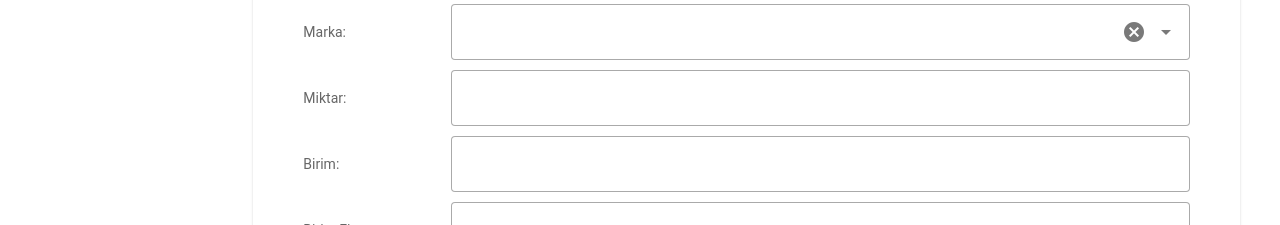
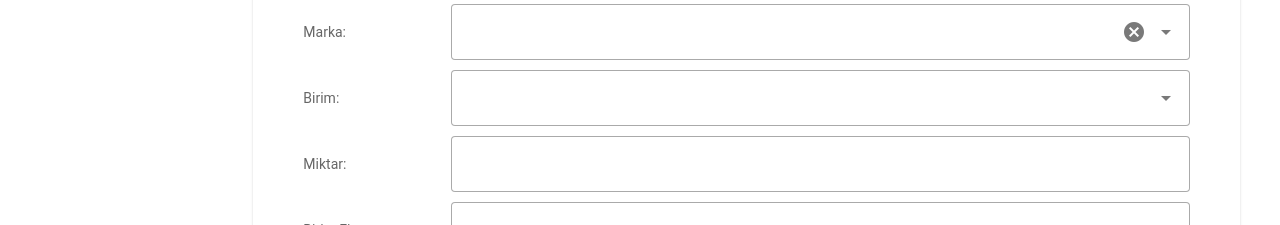
Before and after one commit to nurcancurebal/depom-frontend, a Vue app: page /stokgiris in a window 1280 px wide. Shown: the part 546-771 px from the top of the page. Built offline with nearby package versions, Linux system fonts and the light colour scheme.

Commit message:
stok giriş

```diff
--- a/src/views/StokGiris.vue
+++ b/src/views/StokGiris.vue
@@ -129,19 +129,44 @@
     <v-row style="margin: 10px" align="center">
       <v-col cols="2" style="padding: 0">
         <v-list-subheader style="padding-inline-end: 0">
-          Miktar:
+          Birim:
         </v-list-subheader>
       </v-col>
 
       <v-col cols="10" style="padding: 0">
-        <v-text-field variant="outlined" />
+        <v-select
+          clearable
+          variant="outlined"
+          :items="[
+            'adet',
+            'bağ',
+            'boy',
+            'cm',
+            'çuval',
+            'gr',
+            'grup',
+            'kg',
+            'koli',
+            'kutu',
+            'lt',
+            'm²',
+            'm³',
+            'm',
+            'mm',
+            'ml',
+            'paket',
+            'saat',
+            'ton',
+            'top',
+          ]"
+        />
       </v-col>
     </v-row>
 
     <v-row style="margin: 10px" align="center">
       <v-col cols="2" style="padding: 0">
         <v-list-subheader style="padding-inline-end: 0">
-          Birim:
+          Miktar:
         </v-list-subheader>
       </v-col>
 
@@ -2624,10 +2649,8 @@ export default {
         },
       },
       selectedCategory: "",
-      subCategories: [],
       selectedSubCategory: "",
       selectedBrand: "",
-      brands: [],
     };
   },
   watch: {
```
